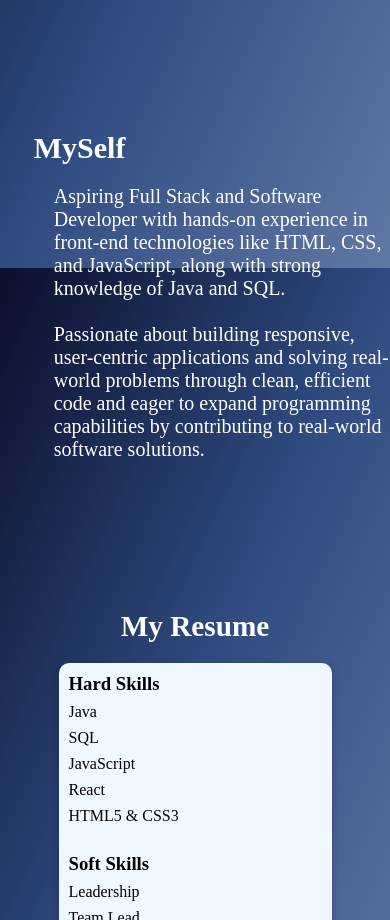
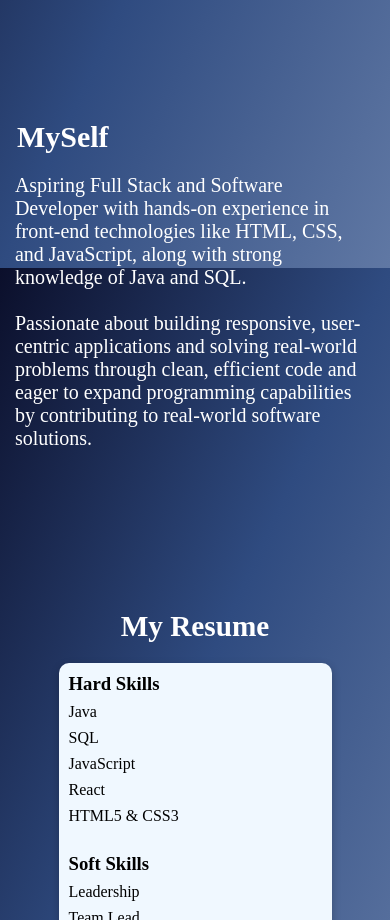
Before and after one commit to Mithran25/portfolio, a React (Vite) app: page / in a window 390 px wide. Shown: the part 1420-2340 px from the top of the page. Built offline with nearby package versions, Linux system fonts and the light colour scheme.

Commit message:
sixth update

```diff
--- a/src/App.css
+++ b/src/App.css
@@ -120,9 +120,6 @@ icon{
   .navbar.active  {
     display: flex;
   }
-  /* .nav.hide{
-    display: none;
-  } */
 }
 
 /*------------------------------------------------Hero-------------------------------------------*/
@@ -274,7 +271,15 @@ main>section{
     display: flex;
   }
 }
-
+@media (max-width:540px){
+  .about_content{
+    margin: 0 0 0 2vh;
+    place-content: left;
+  }
+  .about_para{
+    margin-left: -22px;
+  }
+}
 
 @media (max-width:360px){
   .about_content{
--- a/src/components/Header.jsx
+++ b/src/components/Header.jsx
@@ -10,11 +10,6 @@ function Header() {
                 },1000);
         return()=>clearTimeout(time);
     },[]);
-
-    // const[close,setClose]=useState(false);
-    // const nav_list=()=>{
-    //   setClose(!close);
-    // }
 
     const[open,setOpen]=useState(false);
     const nav=()=>{
--- a/src/components/Home.jsx
+++ b/src/components/Home.jsx
@@ -1,5 +1,6 @@
 import { useEffect, useState } from "react";
 import { motion } from "framer-motion";
+import resume from "./Navamithran_resume.pdf"
 function Home(){
 
     const[hero,setHero]=useState(false);
@@ -32,7 +33,7 @@ function Home(){
 
               <div className="resume">
               <a href="mailto:navamithran25@gmail.com">Hire Me</a>
-              <a href="src/assets/Navamithran_resume.pdf">Resume</a>
+              <a href={resume}>Resume</a>
               </div>
 
              <div className="main_content_icon">
```
Also changed, not shown: 1 other file (tests, documents, lock files or other folders).
